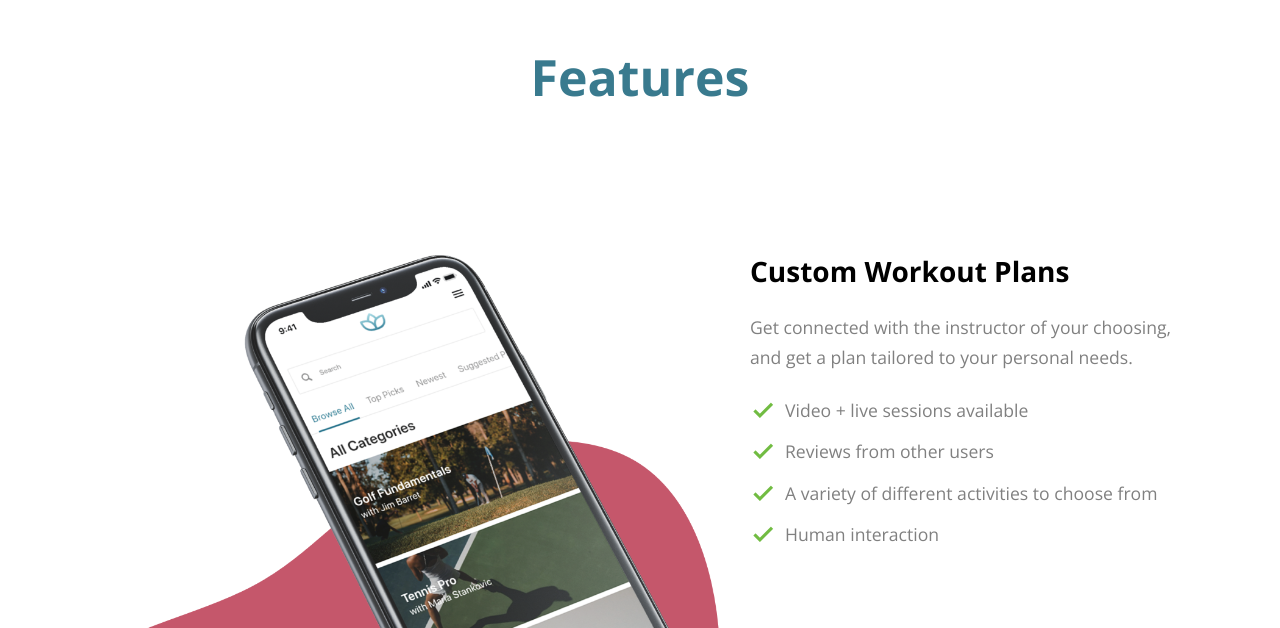
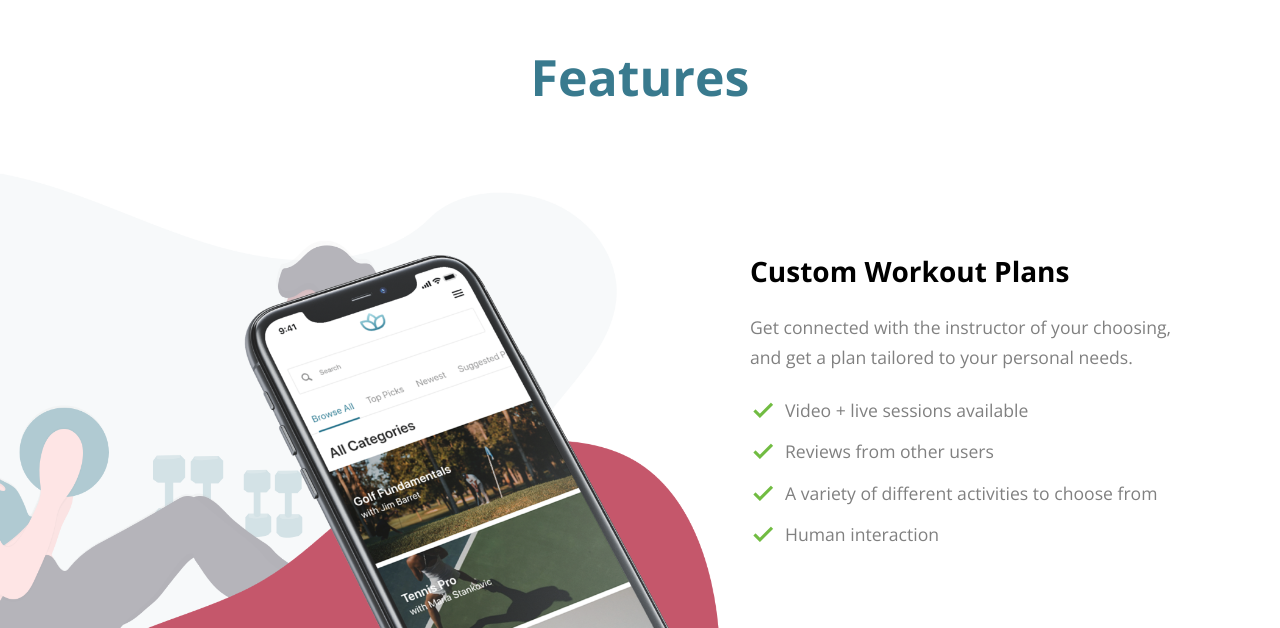
Before and after one commit to PeterBen90/zenfit-marketing-site, a plain HTML site: page index.html in a window 1280 px wide. Shown: the part 1712-2340 px from the top of the page. Drawn offline with nearby package versions, Linux system fonts and the light colour scheme; files whose address does not match are found by name.

Commit message:
added featured images

```diff
--- a/css/style.css
+++ b/css/style.css
@@ -782,9 +782,21 @@ body:after {
 	/* background-image: url(/images/Hero.png); */
 }
 
+#features-section {
+	background-size: cover;
+	background-repeat: no-repeat;
+	background-position: top;
+	background-position: center center;
+	background-image: url(/images/background.png);
+}
+
 @media (max-width: 500px) {
 	.site-blocks-cover {
 		background-image: url(/images/phone-hero.png) !important;
+	}
+
+	#features-section {
+		background-image: none !important;
 	}
 }
 
--- a/index.html
+++ b/index.html
@@ -199,7 +199,7 @@
 
           </div>
 
-          <div class="col-lg-6 mb-5" data-aos="fade-up" data-aos-delay="200"  data-aos-duration="1500">
+          <div class="col-lg-6 mb-5" data-aos="fade-up" data-aos-delay="200"  data-aos-duration="1000">
             <figure class="circle-bg">
             <img src="images/Group 2.png" alt="Image" class="img-fluid">
             </figure>
```
Also changed, not shown: images/Background.png (added).
